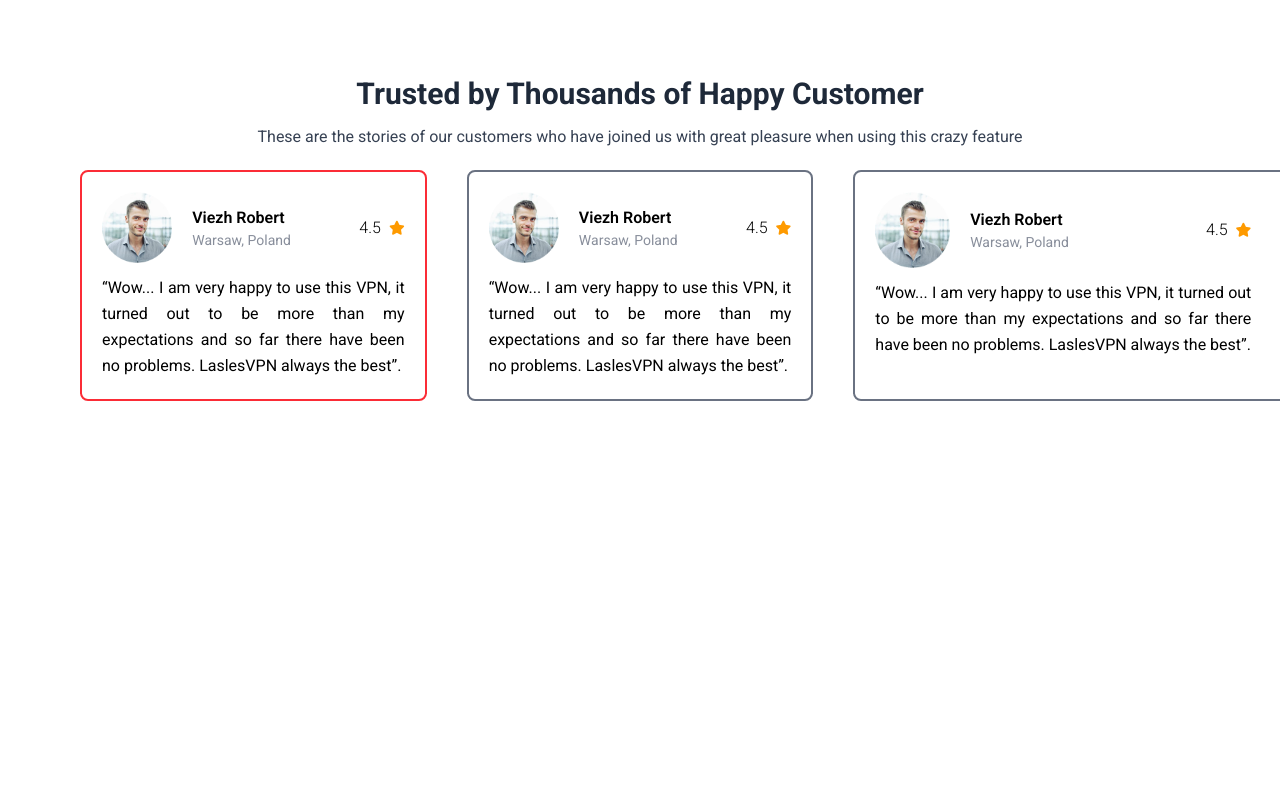
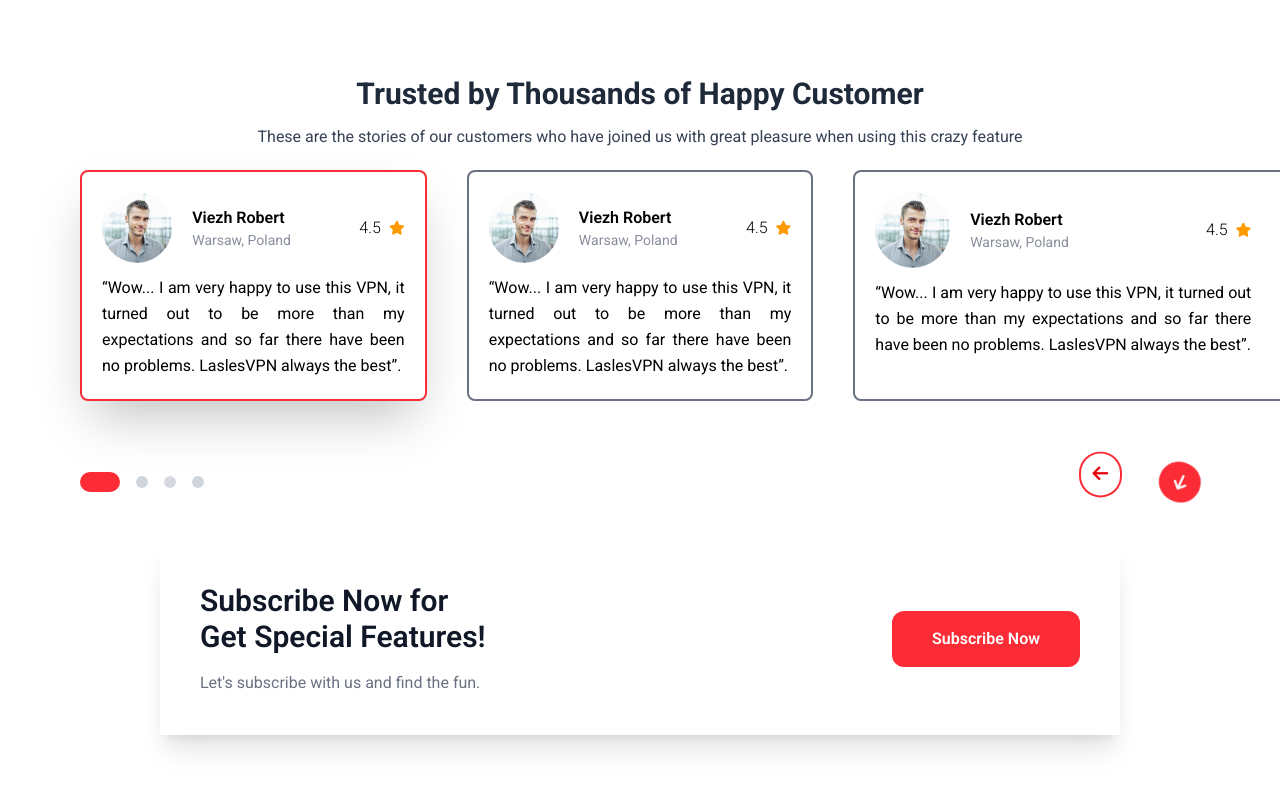
Before and after one commit to docile-imbereyemaso/landpage-tailwindcss-react, a React (Vite) app: page / in a window 1280 px wide. Shown: the part 3163-3952 px from the top of the page. Before the commit the page ends 3624 px from the top, so only its background shows below. Built offline with nearby package versions, Linux system fonts and the light colour scheme.

Commit message:
:fix:fixing the errors in the design

```diff
--- a/index.html
+++ b/index.html
@@ -10,7 +10,7 @@
 <link rel="preconnect" href="https://fonts.gstatic.com" crossorigin>
 <link href="https://fonts.googleapis.com/css2?family=Roboto:ital,wght@0,100..900;1,100..900&display=swap" rel="stylesheet">
   </head>
-  <body class="font-[roboto] lg:px-20 pt-10 lg:py-10 px-10 bg-white overflow-x-hidden">
+  <body class="font-[roboto]  overflow-x-hidden">
     <div id="root"></div>
     <script type="module" src="/src/main.jsx"></script>
   </body>
--- a/src/App.jsx
+++ b/src/App.jsx
@@ -11,6 +11,9 @@ function App() {
 
   return (
    <>
+
+
+   <main className="lg:px-20 pt-10 lg:py-10 px-10 bg-white">
    <BrowserRouter>
          <Navbar/>
       <Routes>
@@ -20,8 +23,12 @@ function App() {
    </BrowserRouter>
    <Top/>
    <Cards/>
+
+
+
    <MapContainer/>
    <Testimons/>
+      </main>
    </>
   )
 }
--- a/src/components/Testimons.jsx
+++ b/src/components/Testimons.jsx
@@ -3,8 +3,12 @@ import passport from '../assets/passport.png';
 
 const Testimons = () => {
   return (
-    <div className='mt-5 grid max-lg:grid-cols-1 lg:grid-cols-3 gap-x-10 mb-5 max-lg:space-y-4 '>
-         <div className='border-2 border-red-500 rounded-lg px-5 py-5 transform hover:scale-[1.01] transition duration-300 ease-in-out hover:shadow-2xl shadow-purple-500/50 hover:bg-gray-100/50 '>
+    <>
+
+
+
+     <div className='mt-5 grid max-lg:grid-cols-1 lg:grid-cols-3 gap-x-10 mb-5 max-lg:space-y-4 '>
+         <div className='border-2 border-red-500 rounded-lg px-5 py-5 transform hover:scale-[1.01] transition duration-300 ease-in-out shadow-2xl hover:shadow-purple-500/50 hover:bg-gray-100/50 '>
                   <div className='flex gap-x-5'>
                     <div>
                         <img src={passport} alt="" className=' object-center' />
@@ -71,6 +75,31 @@ const Testimons = () => {
                    </p>
          </div>
     </div>
+
+    <div className='mt-15 mb-5 flex justify-between'>
+        <div className='flex gap-x-4 items-center'>
+            <div className='w-10 h-5 bg-red-500 rounded-3xl '></div>
+               <div className='size-3 bg-gray-300 rounded-full'></div>
+                 <div className='size-3 bg-gray-300 rounded-full animate-pulse'></div>
+                   <div className='size-3 bg-gray-300 rounded-full'></div>
+          </div>
+          <div className='space-x-10'>
+            <i class="fa-solid fa-arrow-left text-red-600 text-lg ring-2 ring-red-500 p-3 rounded-full animate-bounce"></i>
+            <i class="fa-solid fa-arrow-right text-white text-lg bg-red-500 p-3 rounded-full animate-spin"></i>
+          </div>
+    </div>
+
+    <div className='bg-white shadow-xl mx-20 mt-10 mb-10 p-10 flex justify-between items-center max-lg:flex-col max-lg:space-y-5'>
+        <div className=' max-w-75'>
+          <h1 className='text-3xl font-semibold text-gray-900 mb-4'>Subscribe Now for Get Special Features!</h1>
+          <p className='text-gray-500'>Let's subscribe with us and find the fun.</p>
+        </div>
+        <div>
+          <button className='bg-red-500 px-10 py-4 rounded-xl text-white font-semibold hover:bg-red-300 transition duration-300'>Subscribe Now</button>
+        </div>
+    </div>
+    </>
+
   )
 }
 
--- a/src/components/Top.jsx
+++ b/src/components/Top.jsx
@@ -6,6 +6,8 @@ import icons from '../assets/icons.png';
 
 const Top = () => {
   return (
+    <>
+
      <main className='mt-20 mr-20 max-lg:mr-0'>
        <div className='flex lg:flex-row max-lg:flex-col max-lg:gap-y-5 '>
                 <div className='space-y-5 lg:space-y-10'>
@@ -82,6 +84,7 @@ const Top = () => {
 
 
      </main>
+       </>
   )
 }
 
```
